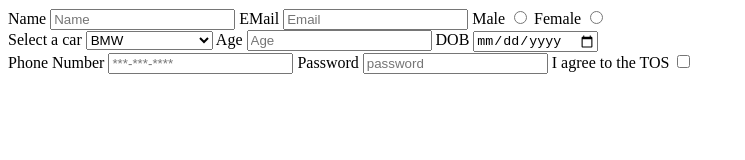
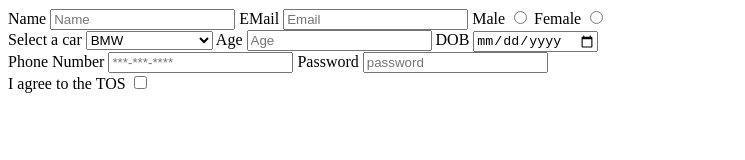
Before and after one commit to acciojob/signup-form-car-Lochan-sharma232, a website: page main.html in a window 1280 px wide. Shown: the whole page, without its empty margins (0-745 px from the left). Drawn offline with Linux system fonts and the light colour scheme.

Commit message:
created a submission

```diff
--- a/main.html
+++ b/main.html
@@ -29,7 +29,7 @@
 		<label for="tel">Phone Number</label>
 		<input placeholder="***-***-****" type="tel" id="tel"/>
 		<label for="password" >Password</label>
-		<input placeholder="password" type="password" id="password" required/>
+		<input placeholder="password" type="password" id="password" required/><br>
 		<label for="tos">I agree to the TOS</label>
 		<input placeholder="checkbox" type="checkbox" id="tos">
 	</form>
```
